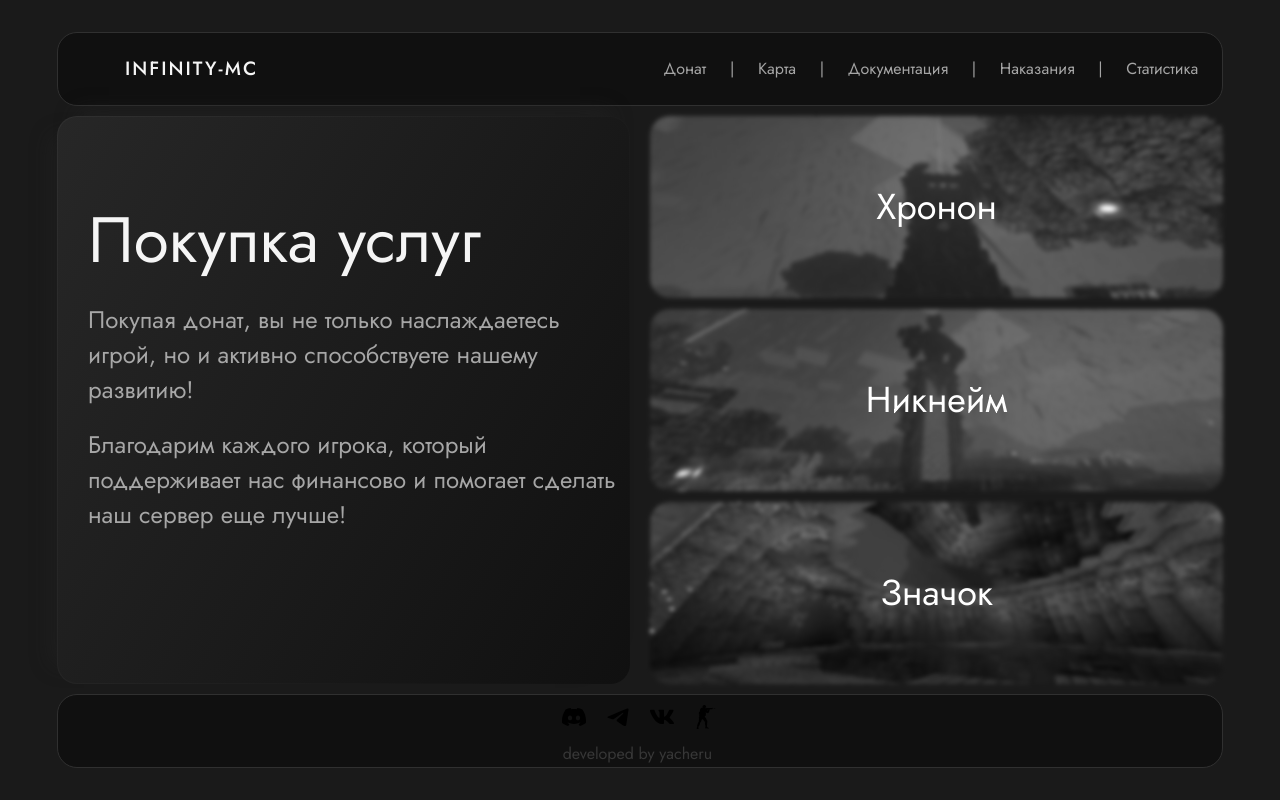
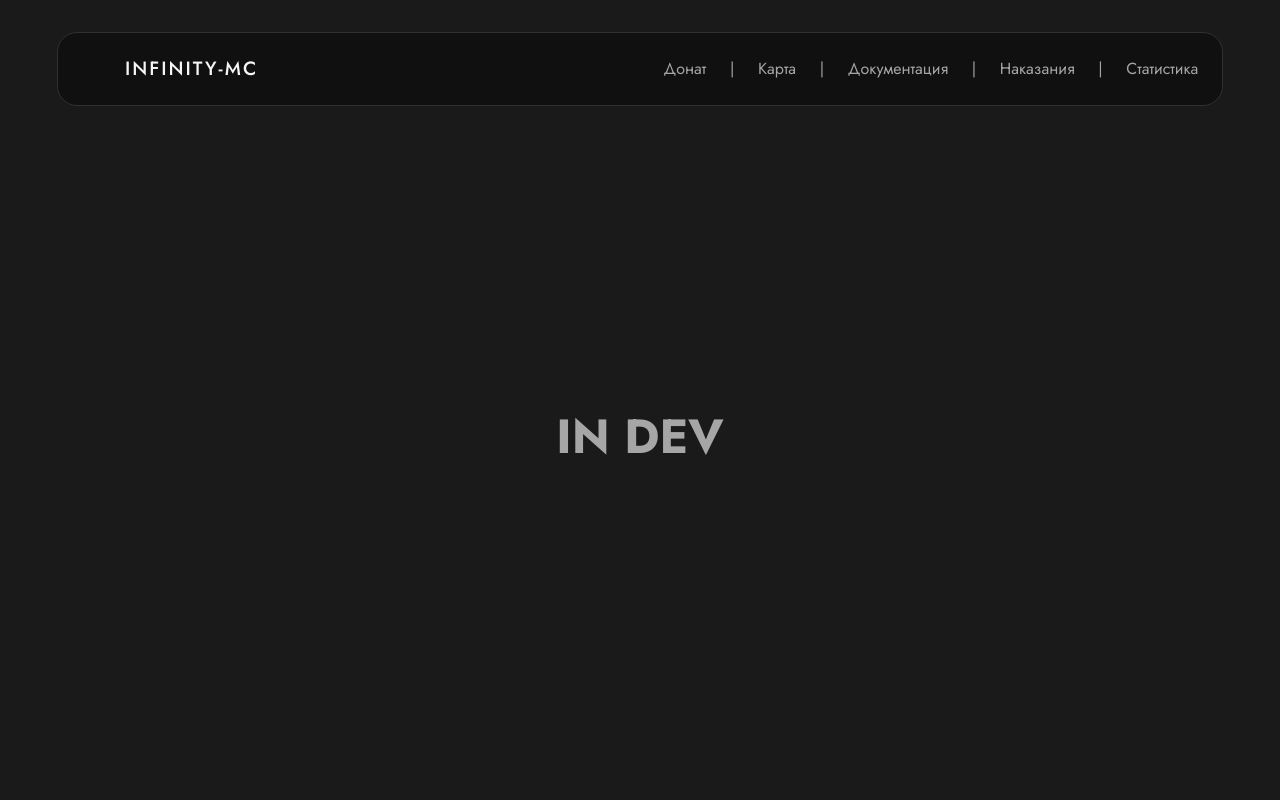
Before and after one commit to Yacheru/infinity-mc, a React (Vite) app in the folder frontend/: page /stats in a window 1280 px wide. Built offline with nearby package versions, Linux system fonts and the light colour scheme; no server answers.

Commit message:
stats template

```diff
--- a/frontend/src/App.jsx
+++ b/frontend/src/App.jsx
@@ -4,6 +4,7 @@ import { Routes, Route } from "react-router-dom";
 import Root from "./pages/root/Root.jsx";
 import Term from "./pages/terms/Terms.jsx";
 import Bans from "./pages/bans/Bans.jsx";
+import Stats from "./pages/stats/Stats.jsx";
 
 import './pages/pages.css'
 
@@ -13,6 +14,7 @@ export default function App() {
             <Route path='*' element={<Root />} />
             <Route path='/terms' element={<Term />} />
             <Route exact path='/bans' element={<Bans />} />
+            <Route path='/stats' element={<Stats />} />
         </Routes>
     );
 }
--- /dev/null
+++ b/frontend/src/pages/stats/Stats.css
@@ -0,0 +1,5 @@
+.in-dev {
+  height: 90%;
+  font-weight: bold;
+  font-size: 3rem;
+}
--- /dev/null
+++ b/frontend/src/pages/stats/Stats.jsx
@@ -0,0 +1,15 @@
+import './Stats.css'
+import Header from "../root/components/header/header.jsx";
+
+export default function Stats() {
+    return (
+        <>
+            <div className={'container'}>
+                <Header />
+                <div className={'flex center in-dev'}>
+                    IN DEV
+                </div>
+            </div>
+        </>
+    )
+}
```
